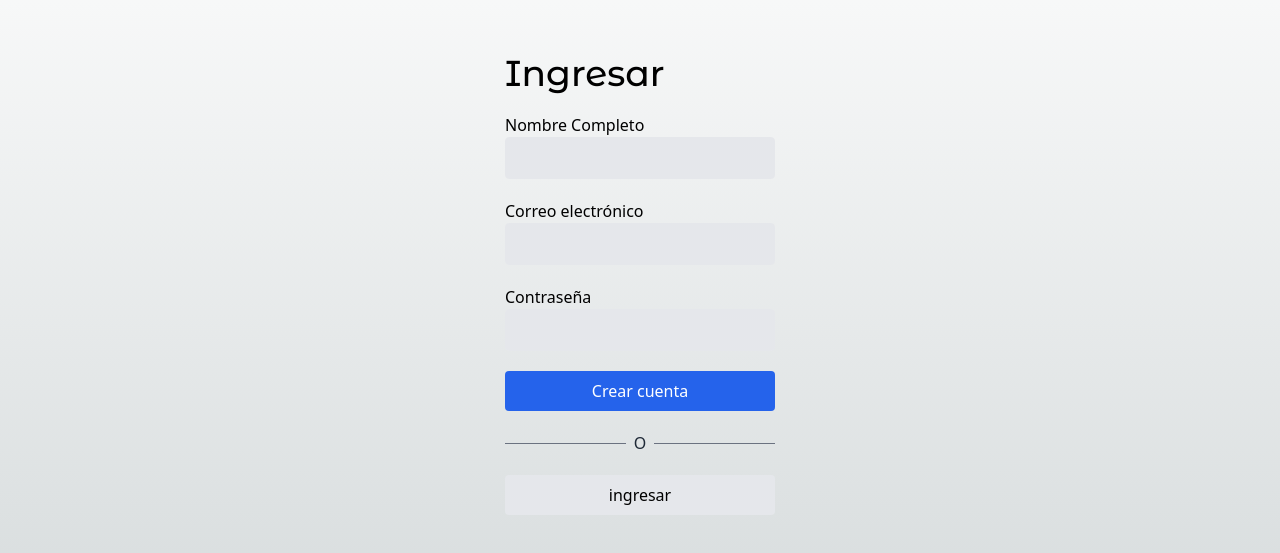
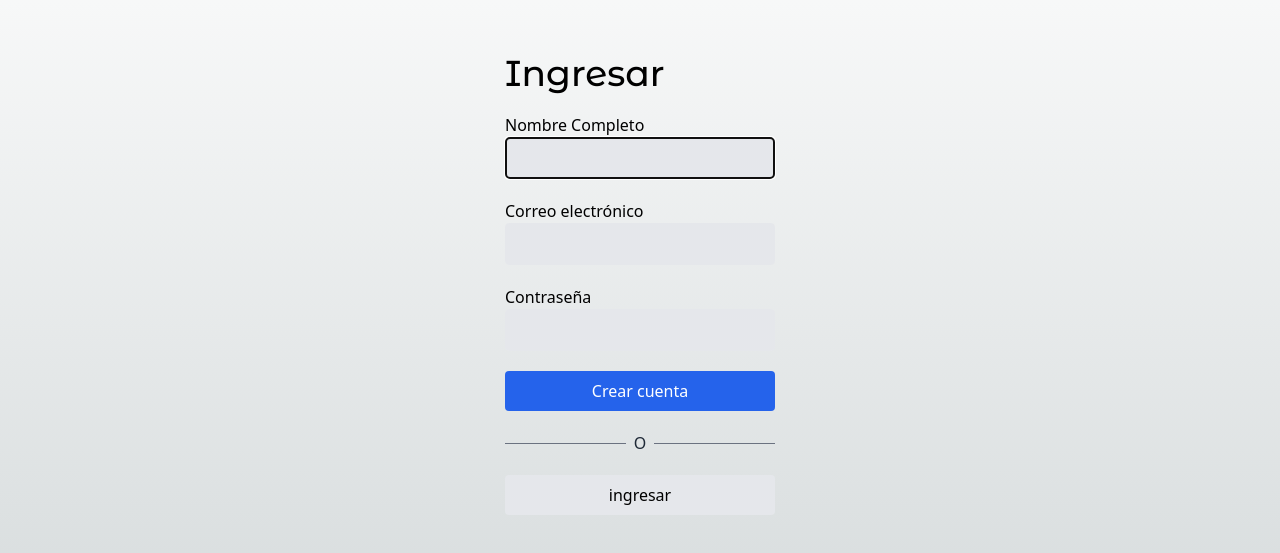
Before and after one commit to bielmc11/teslo-shop, a Next.js app: page /auth/new-account in a window 1280 px wide. Shown: the part 155-708 px from the top of the page. Built offline with nearby package versions, Linux system fonts and the light colour scheme; no server answers.

Commit message:
New users actions

```diff
--- a/package.json
+++ b/package.json
@@ -17,6 +17,7 @@
     "next-auth": "^5.0.0-beta.25",
     "react": "^18",
     "react-dom": "^18",
+    "react-hook-form": "^7.53.2",
     "react-icons": "^5.3.0",
     "swiper": "^11.1.14",
     "zod": "^3.23.8",
--- a/src/actions/auth/login.ts
+++ b/src/actions/auth/login.ts
@@ -27,3 +27,19 @@ export async function authentificate(
     return "error desconocido ";
   }
 }
+
+
+export async function login (email: string, password: string) {
+  try{
+    await signIn('credentials', {
+      email,
+      password,
+      redirect: false,
+    })
+    return 'success';
+
+  }catch(error){
+    if((error as any).type === 'CredentialsSignin') return 'CredentialsSignin';
+    return "error desconocido ";
+  }
+}
--- /dev/null
+++ b/src/actions/auth/newUser.ts
@@ -0,0 +1,34 @@
+'use server'
+
+import prisma from "@/lib/prisma"
+import bcrypt from "bcryptjs"
+
+export const newUser = async (email: string,name: string, password: string) => {
+    try{
+        const user = await prisma.user.create({
+            data: {
+                email,
+                name,
+                password: bcrypt.hashSync(password),
+            },select: {
+                id: true,
+                name: true,
+                email: true,
+            }
+        })
+
+        //const {  id, name, email, password } = user
+
+        return {
+            ok: true,
+            message: 'Usuario creado',
+            user
+        }
+
+    }catch(error){
+        return {
+            ok: false,
+            message: 'No se pudo crear el usuario'
+        }
+    }
+}
--- a/src/actions/index.ts
+++ b/src/actions/index.ts
@@ -1,3 +1,4 @@
 export * from './product/product-pagination'
 export * from './product/get-product-by-slug'
 export * from './auth/login'
+export * from './auth/newUser'
--- a/src/app/auth/layout.tsx
+++ b/src/app/auth/layout.tsx
@@ -9,13 +9,10 @@ export default async function AuthLayout({
 
   const session = await auth()
 
-  console.log('mi session', session?.user)
-
    if(session?.user) {
     redirect('/')
   }
 
-  console.log(session)
   return (
     <main className="flex justify-center">
       <div className="w-full sm:w-[350px] px-10">
--- a/src/app/auth/login/ui/LoginForm.tsx
+++ b/src/app/auth/login/ui/LoginForm.tsx
@@ -14,7 +14,7 @@ export const LoginForm = () => {
   //const session = useSession()
   //console.log('session', session.data)
 
-  console.log('mi estado es:', state)
+  console.log('mi estado es:')
 
   if(state === 'success') {
     router.push('/')
--- a/src/app/auth/new-account/page.tsx
+++ b/src/app/auth/new-account/page.tsx
@@ -1,43 +1,14 @@
+import { CreateUserForm } from "@/components/auth/CreateUserForm";
+import { NewAccount } from "@/components/auth/NewAccount";
 import { titleFont } from "@/config/fonts";
-import Link from "next/link";
 
 export default function NewAccountPage() {
   return (
     <main className="flex flex-col min-h-screen pt-32 sm:pt-52">
       <h1 className={`${titleFont.className} text-4xl mb-5`}>Ingresar</h1>
+       <CreateUserForm />
+      {/* <NewAccount/> */}
 
-      <div className="flex flex-col">
-        <label htmlFor="email">Nombre Completo</label>
-        <input
-          className="px-5 py-2 border bg-gray-200 rounded mb-5"
-          type="text"
-        />
-
-        <label htmlFor="email">Correo electrónico</label>
-        <input
-          className="px-5 py-2 border bg-gray-200 rounded mb-5"
-          type="email"
-        />
-
-        <label htmlFor="email">Contraseña</label>
-        <input
-          className="px-5 py-2 border bg-gray-200 rounded mb-5"
-          type="email"
-        />
-
-        <button className="btn-primary">Crear cuenta</button>
-
-        {/* divisor l ine */}
-        <div className="flex items-center my-5">
-          <div className="flex-1 border-t border-gray-500"></div>
-          <div className="px-2 text-gray-800">O</div>
-          <div className="flex-1 border-t border-gray-500"></div>
-        </div>
-
-        <Link href="/auth/login" className="btn-secondary text-center">
-          ingresar
-        </Link>
-      </div>
     </main>
   );
 }
--- /dev/null
+++ b/src/components/auth/CreateUserForm.tsx
@@ -0,0 +1,109 @@
+"use client";
+import { authentificate, login, newUser } from "@/actions";
+import clsx from "clsx";
+import Link from "next/link";
+import { useRouter } from "next/navigation";
+import React, { useState } from "react";
+import { useForm } from "react-hook-form";
+import { set } from "zod";
+
+type FormData = {
+  email: string;
+  name: string;
+  password: string;
+};
+
+export const CreateUserForm = () => {
+  const [errorMessage, setErrorMessage] = useState("");
+  const router = useRouter();
+  const {
+    register,
+    handleSubmit,
+    formState: { errors },
+  } = useForm<FormData>();
+
+  const onSubmit = async (data: FormData) => {
+    setErrorMessage("");
+    const { name, email, password } = data;
+    console.log(data);
+
+    //Server acction
+    const resp = await newUser(email.toLocaleLowerCase(), name, password);
+
+    if (!resp.ok) {
+      setErrorMessage(resp.message);
+      return;
+    }
+
+    if (resp.ok) {
+      const resp2 = await login(email.toLocaleLowerCase(), password);
+      if (resp2 === "success") {
+        router.push("/");
+      }
+    }
+  };
+
+  console.log("mis errores son:", errors.name);
+
+  return (
+    <form onSubmit={handleSubmit(onSubmit)} className="flex flex-col ">
+      {errors.name && (
+        <p className="text-red-500 text-xs">Nombre es requerido</p>
+      )}
+      <label htmlFor="email">Nombre Completo</label>
+      <input
+        className={clsx(
+          "px-5 py-2 border bg-gray-200 rounded mb-5 transition-all",
+          {
+            "border-red-500": errors.name,
+          }
+        )}
+        type="text"
+        autoFocus
+        {...register("name", { required: true, minLength: 4 })}
+      />
+
+      <label htmlFor="email">Correo electrónico</label>
+      <input
+        className={clsx(
+          "px-5 py-2 border bg-gray-200 rounded mb-5 transition-all",
+          {
+            "border-red-500": errors.email,
+          }
+        )}
+        type="email"
+        {...register("email", { required: true })}
+      />
+
+      <label htmlFor="email">Contraseña</label>
+      <input
+        className={clsx(
+          "px-5 py-2 border bg-gray-200 rounded mb-5 transition-all",
+          {
+            "border-red-500": errors.password,
+          }
+        )}
+        type="password"
+        {...register("password", { required: true })}
+      />
+
+      {errorMessage && (
+        <p className="text-red-500  transition-all">{errorMessage}</p>
+      )}
+      <button className="btn-primary">Crear cuenta</button>
+
+      {/* divisor l ine */}
+      <div className="flex items-center my-5">
+        <div className="flex-1 border-t border-gray-500"></div>
+        <div className="px-2 text-gray-800">O</div>
+        <div className="flex-1 border-t border-gray-500"></div>
+      </div>
+
+      {/* TODO ME FALTA INICIAR SESION AUTOMETICAMENTE LLAMANDO A AUTHENTICATE SI LA REESPUESTA ES CORRECTA */}
+
+      <Link href="/auth/login" className="btn-secondary text-center">
+        ingresar
+      </Link>
+    </form>
+  );
+};
--- /dev/null
+++ b/src/components/auth/NewAccount.tsx
@@ -0,0 +1,38 @@
+"use client";
+
+import React from "react";
+import { useForm } from "react-hook-form";
+
+interface FormData {
+  name: string;
+}
+
+export const NewAccount = () => {
+  const {
+    register,
+    handleSubmit,
+    formState: { errors },
+  } = useForm<FormData>();
+
+  const enviar = (data: FormData) => {
+    console.log(data);
+  };
+
+  return (
+    <form onSubmit={handleSubmit(enviar)} className="flex flex-col">
+       {errors.name && <p>Nombre es requerido</p>}
+      <label htmlFor="name">Nombre:</label>
+      <input
+        {...register("name", { required: true })}
+        type="text"
+        name="name"
+        id="name"
+        className="rounded-md py-1"
+        autoFocus
+      />
+      <button type="submit" className="btn-primary mt-2">
+        CREAR USER
+      </button>
+    </form>
+  );
+};
--- a/src/components/ui/sidebar/Sidebar.tsx
+++ b/src/components/ui/sidebar/Sidebar.tsx
@@ -69,6 +69,7 @@ export const Sidebar = () => {
           <Link
             href={"/auth/login"}
             className="flex items-center gap-2 mt-10 p-2 rounded hover:bg-gray-100 translate-all"
+            onClick={() => changeIsOpen()}
           >
             <IoLogInOutline size={20} />
             <span className="text-xl">Ingresar</span>
@@ -80,6 +81,7 @@ export const Sidebar = () => {
             <Link
               href={"/profile"}
               className="flex items-center gap-2 mt-10 p-2 rounded hover:bg-gray-100 translate-all"
+              onClick={() => changeIsOpen()}
             >
               <IoPersonOutline size={20} />
               <span className="text-xl">Perfil</span>
@@ -88,6 +90,7 @@ export const Sidebar = () => {
             <Link
               href={"/"}
               className="flex items-center gap-2 mt-10 p-2 rounded hover:bg-gray-100 translate-all"
+              onClick={() => changeIsOpen()}
             >
               <IoTicketOutline size={20} />
               <span className="text-xl">Ordenes</span>
```
Also changed, not shown: 1 other file (tests, documents, lock files or other folders).
